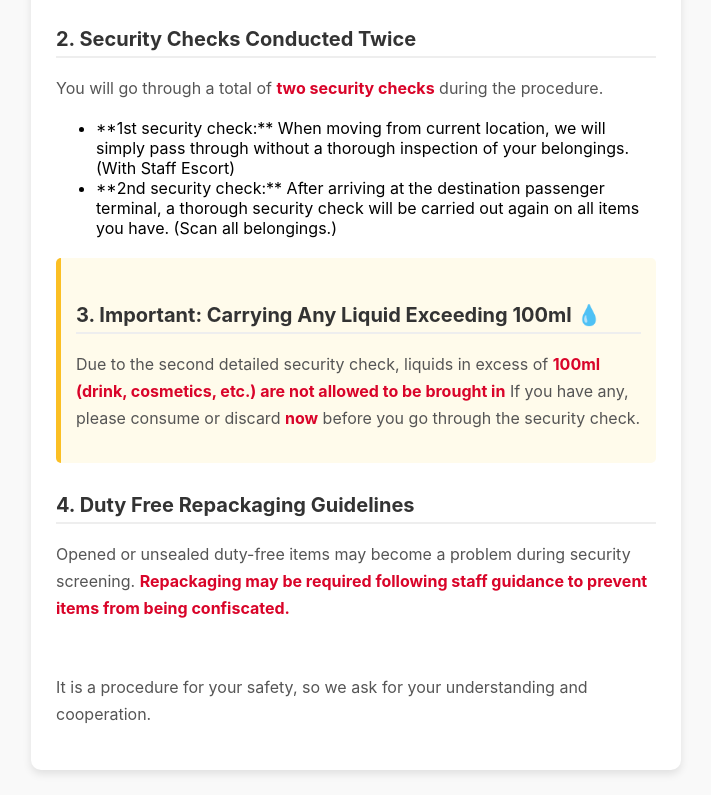
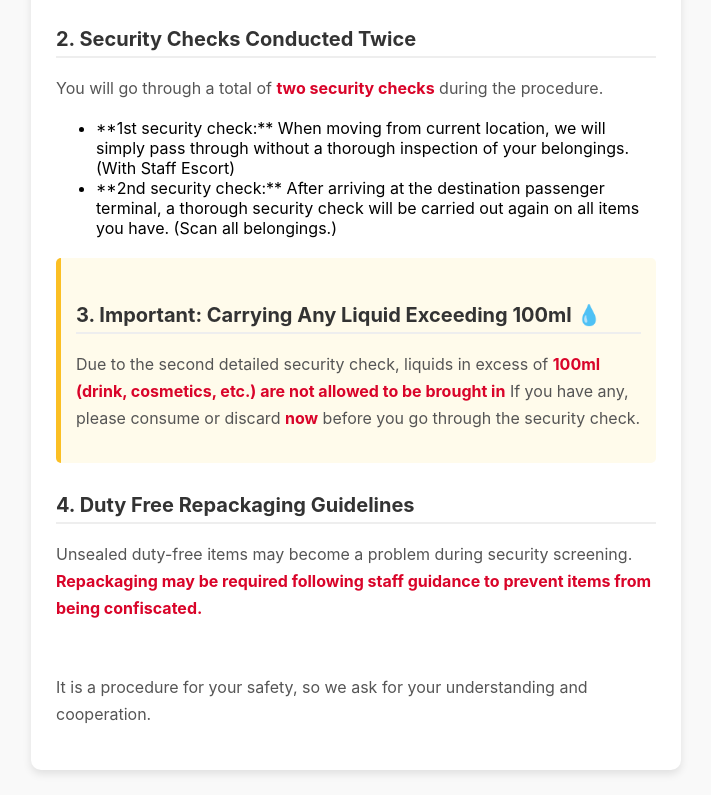
Before and after one commit to junjaeyoon-boop/ICN-Instructions-for-returning-to-terminal, a plain HTML site: page index.html in a window 1280 px wide. Shown: the part 547-1342 px from the top of the page, without its empty margins (284-995 px from the left). Drawn offline with Linux system fonts and the light colour scheme.

Commit message:
Update wording change index.html
중복의미 단어 제거

```diff
--- a/index.html
+++ b/index.html
@@ -111,7 +111,7 @@
         </div>
 
         <h2>4. Duty Free Repackaging Guidelines</h2>
-        <p>Opened or unsealed duty-free items may become a problem during security screening. <strong>Repackaging may be required following staff guidance to prevent items from being confiscated.</strong></p>
+        <p>Unsealed duty-free items may become a problem during security screening. <strong>Repackaging may be required following staff guidance to prevent items from being confiscated.</strong></p>
 
         <br>
         <p>It is a procedure for your safety, so we ask for your understanding and cooperation.</p>
```
